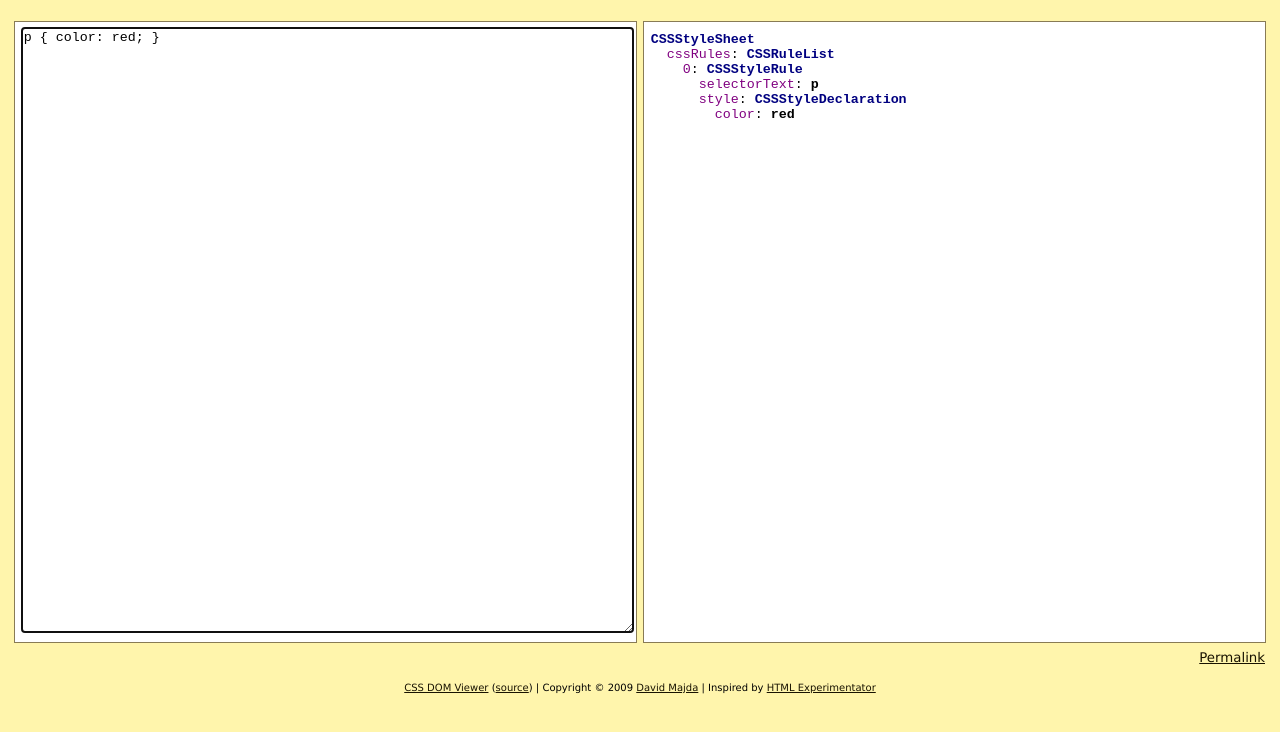
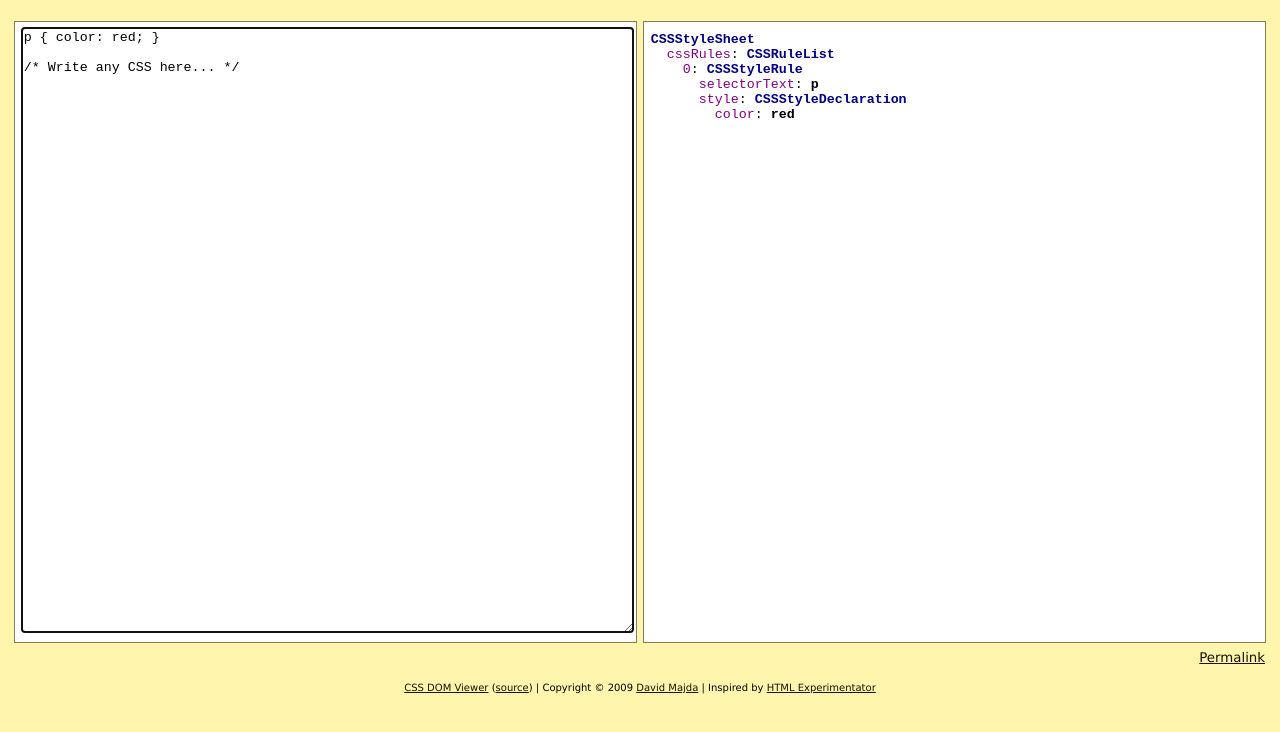
Before and after one commit to dmajda/css-dom-viewer, a plain HTML site: page index.html in a window 1280 px wide. Shown: the part 52-784 px from the top of the page. Drawn offline with Linux system fonts and the light colour scheme.

Commit message:
Refined initial text in the <textarea>.

```diff
--- a/index.html
+++ b/index.html
@@ -231,7 +231,9 @@
     <table>
       <tr>
         <td class="wrapper">
-          <textarea id="css" onchange="cssChange();" onkeyup="cssChange();" onclick="cssChange();">p { color: red; }</textarea>
+          <textarea id="css" onchange="cssChange();" onkeyup="cssChange();" onclick="cssChange();">p { color: red; }
+
+/* Write any CSS here... */</textarea>
         </td>
         <td class="wrapper">
           <pre id="tree"></pre>
```
